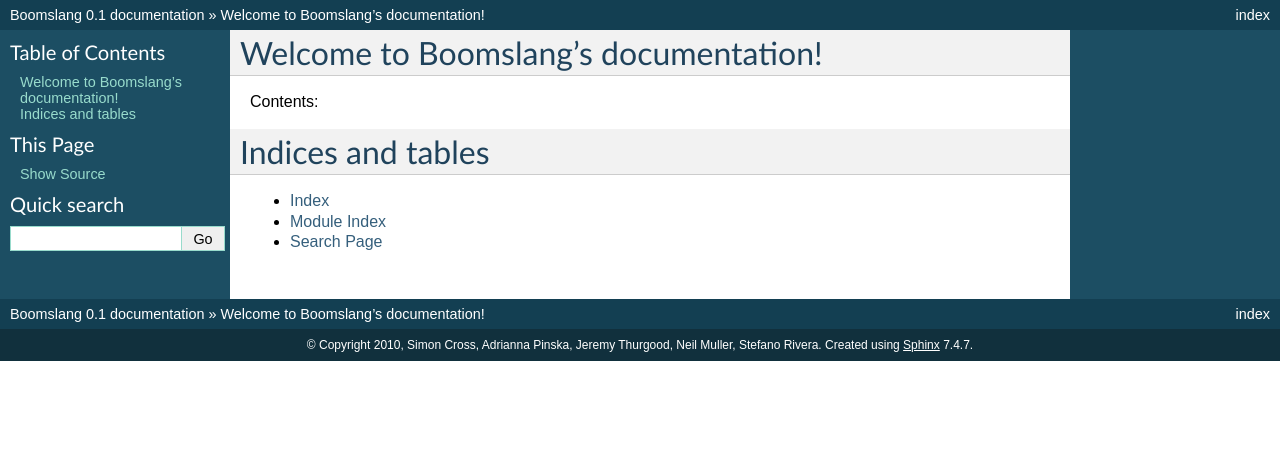
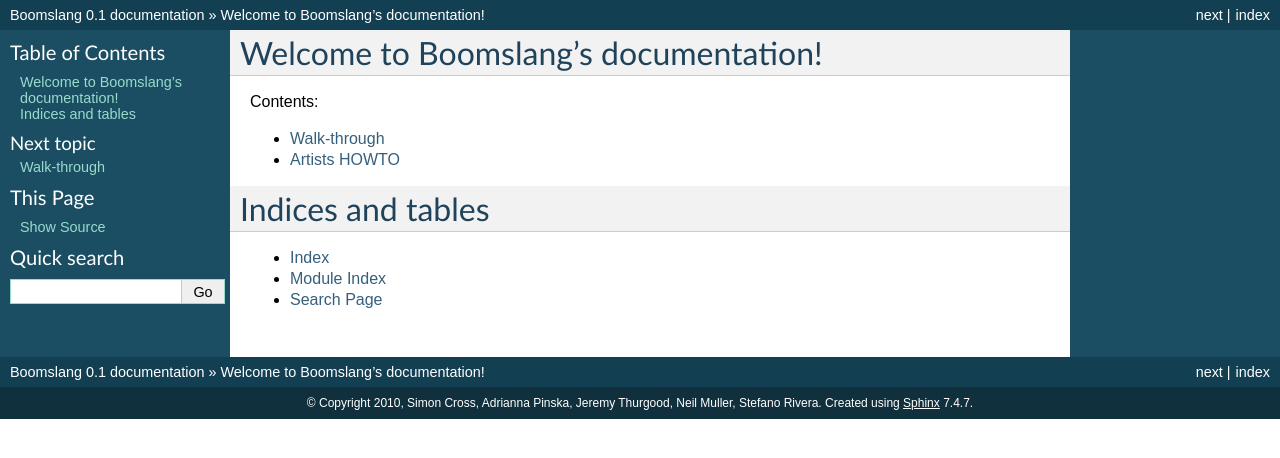
Before and after one commit to CTPUG/pyntnclick, a Sphinx documentation site: the page built from docs/index.rst, in a window 1280 px wide. Shown: the top 458 px of the page. Built offline with Sphinx 7.4.7, drawn with Linux system fonts in a browser that asks for light colours.

Commit message:
Populate table of contents a bit.

```diff
--- a/docs/artists.rst
+++ b/docs/artists.rst
@@ -0,0 +1,4 @@
+Artists HOWTO
+=============
+
+How to contribute art to Boomslang.
--- a/docs/index.rst
+++ b/docs/index.rst
@@ -11,6 +11,9 @@
 .. toctree::
    :maxdepth: 2
 
+   walkthrough
+   artists
+
 Indices and tables
 ==================
 
--- a/docs/walkthrough.rst
+++ b/docs/walkthrough.rst
@@ -0,0 +1,5 @@
+Walk-through
+============
+
+A walk-through to assist PyWeek judges and anyone else with severe time
+constraints.
```
